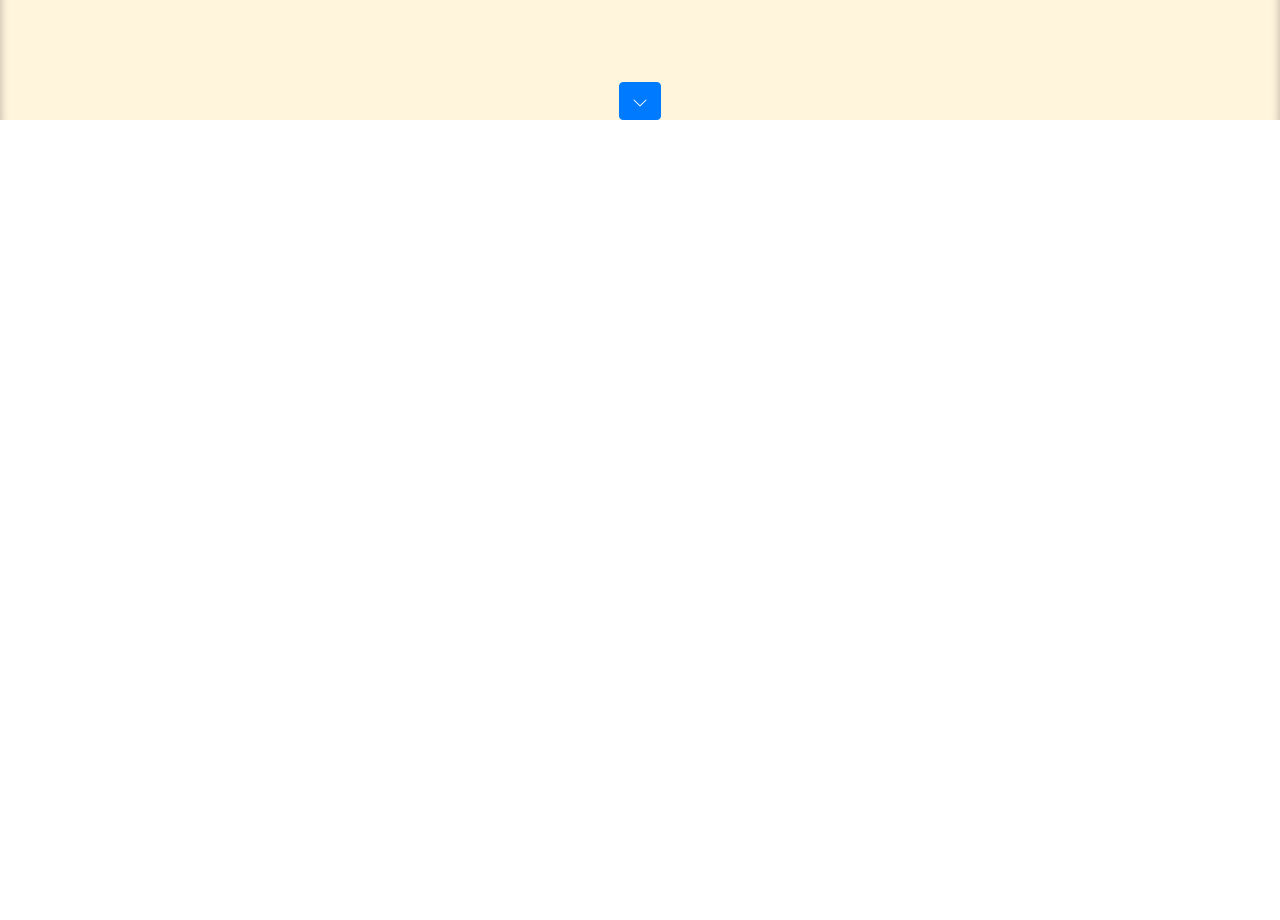
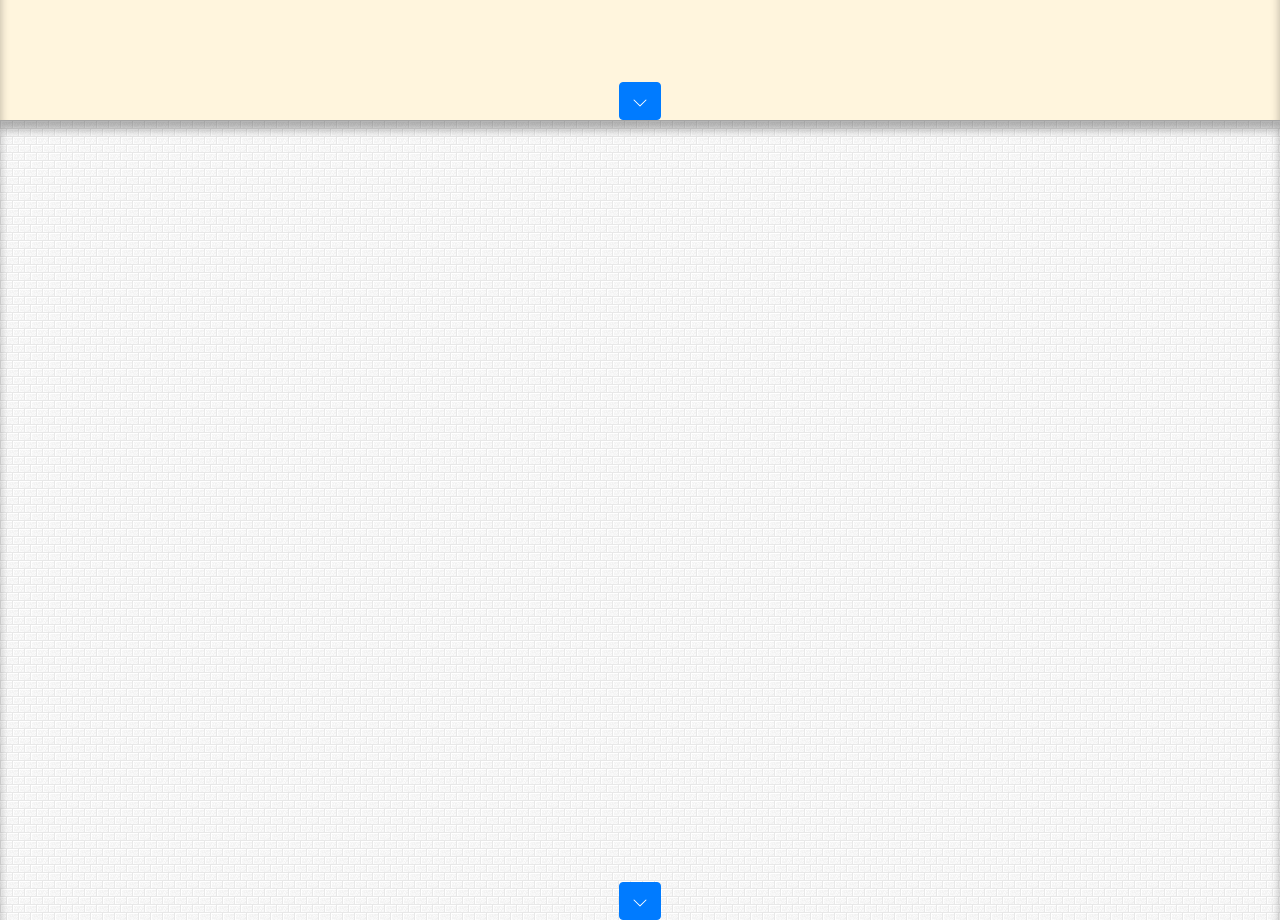
Before and after one commit to wan-zhen/cv2020, an Angular app: page / in a window 1280 px wide. Shown: the part 680-1600 px from the top of the page. Before the commit the page ends 800 px from the top, so only its background shows below. Built offline with nearby package versions, Linux system fonts and the light colour scheme.

Commit message:
arrow btn design

```diff
--- a/src/app/abount/abount.component.html
+++ b/src/app/abount/abount.component.html
@@ -1 +1 @@
-<p>abount works!</p>
+<app-arrow-btn [index]="2"></app-arrow-btn>
--- a/src/app/abount/abount.component.scss
+++ b/src/app/abount/abount.component.scss
@@ -0,0 +1,8 @@
+:host{
+    display: block;
+    height: 100vh;
+    box-shadow: inset 0px 10px 10px rgba(0,0,0,0.3);
+    background-image: url('/assets/images/white_brick_wall.png');
+    text-align: center;
+    position: relative;
+}
--- a/src/app/app.component.html
+++ b/src/app/app.component.html
@@ -1 +1,2 @@
 <app-start></app-start>
+<app-abount></app-abount>
--- a/src/app/app.module.ts
+++ b/src/app/app.module.ts
@@ -5,12 +5,14 @@ import { AppRoutingModule } from './app-routing.module';
 import { AppComponent } from './app.component';
 import { StartComponent } from './start/start.component';
 import { AbountComponent } from './abount/abount.component';
+import { ArrowBtnComponent } from './arrow-btn/arrow-btn.component';
 
 @NgModule({
   declarations: [
     AppComponent,
     StartComponent,
-    AbountComponent
+    AbountComponent,
+    ArrowBtnComponent
   ],
   imports: [
     BrowserModule,
--- /dev/null
+++ b/src/app/arrow-btn/arrow-btn.component.html
@@ -0,0 +1,7 @@
+<button class="btn btn-primary animate__animated animate__bounce arrow-btn" (click)="scroll()">
+    <svg width="1em" height="1em" viewBox="0 0 16 16" class="bi bi-chevron-down" fill="currentColor"
+        xmlns="http://www.w3.org/2000/svg">
+        <path fill-rule="evenodd"
+            d="M1.646 4.646a.5.5 0 0 1 .708 0L8 10.293l5.646-5.647a.5.5 0 0 1 .708.708l-6 6a.5.5 0 0 1-.708 0l-6-6a.5.5 0 0 1 0-.708z" />
+    </svg>
+</button>
--- /dev/null
+++ b/src/app/arrow-btn/arrow-btn.component.scss
@@ -0,0 +1,5 @@
+.arrow-btn{
+    position: absolute;
+    bottom: 0;
+    margin-left: -21px;
+}
--- /dev/null
+++ b/src/app/arrow-btn/arrow-btn.component.ts
@@ -0,0 +1,21 @@
+import { Component, OnInit, Input } from '@angular/core';
+
+@Component({
+  selector: 'app-arrow-btn',
+  templateUrl: './arrow-btn.component.html',
+  styleUrls: ['./arrow-btn.component.scss']
+})
+export class ArrowBtnComponent implements OnInit {
+  @Input() index: number;
+  constructor() { }
+
+  ngOnInit(): void {
+  }
+
+  scroll() {
+    window.scrollTo({
+      top: window.innerHeight * this.index,
+      behavior: 'smooth'
+    });
+  }
+}
--- a/src/app/start/start.component.html
+++ b/src/app/start/start.component.html
@@ -1,7 +1 @@
-<button class="btn btn-primary animate__animated animate__bounce arrow-btn">
-    <svg width="1em" height="1em" viewBox="0 0 16 16" class="bi bi-chevron-down" fill="currentColor"
-        xmlns="http://www.w3.org/2000/svg">
-        <path fill-rule="evenodd"
-            d="M1.646 4.646a.5.5 0 0 1 .708 0L8 10.293l5.646-5.647a.5.5 0 0 1 .708.708l-6 6a.5.5 0 0 1-.708 0l-6-6a.5.5 0 0 1 0-.708z" />
-    </svg>
-</button>
+<app-arrow-btn [index]="1"></app-arrow-btn>
--- a/src/app/start/start.component.scss
+++ b/src/app/start/start.component.scss
@@ -7,10 +7,5 @@
     background-repeat: no-repeat;
     background-position: center;
     text-align: center;
+    position: relative;
 }
-
-.arrow-btn{
-    position: fixed;
-    bottom: 0;
-    margin-left: -21px;
-}
```
Also changed, not shown: src/assets/images/white_brick_wall.png (added).
